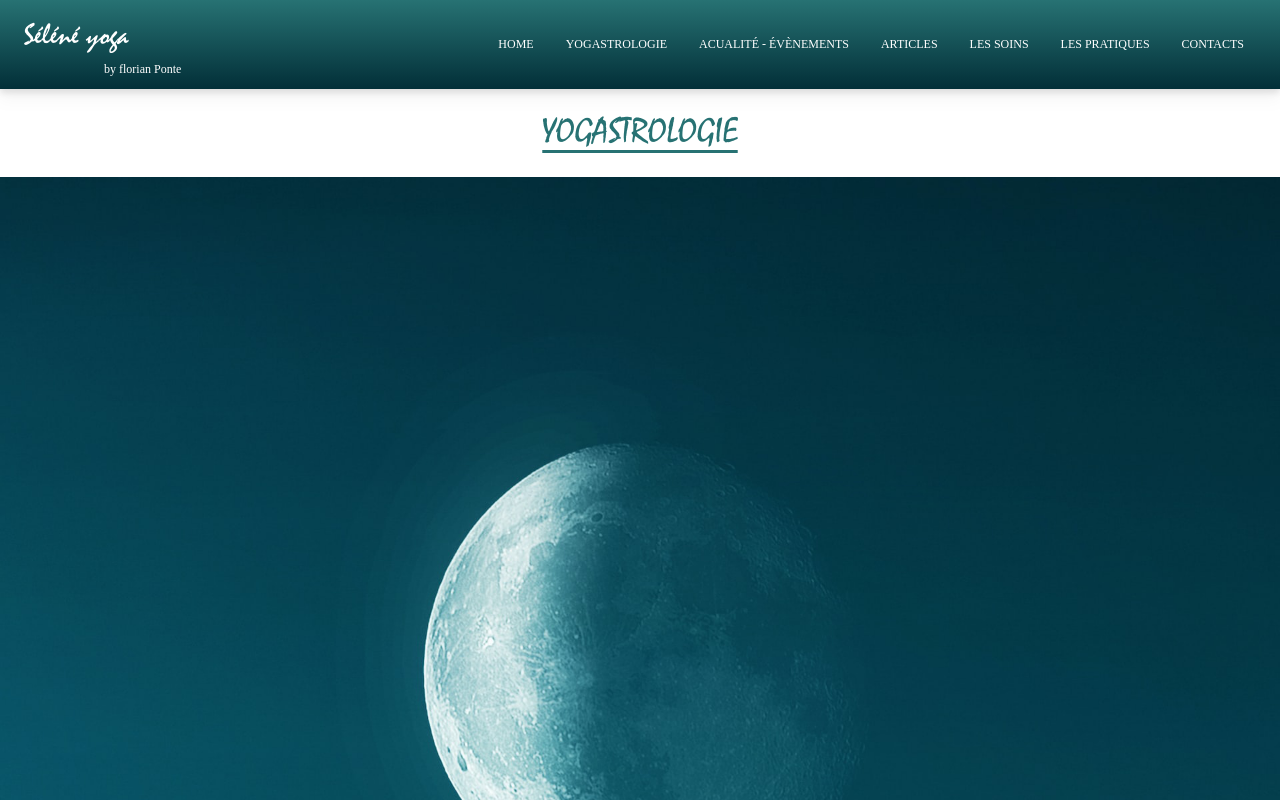
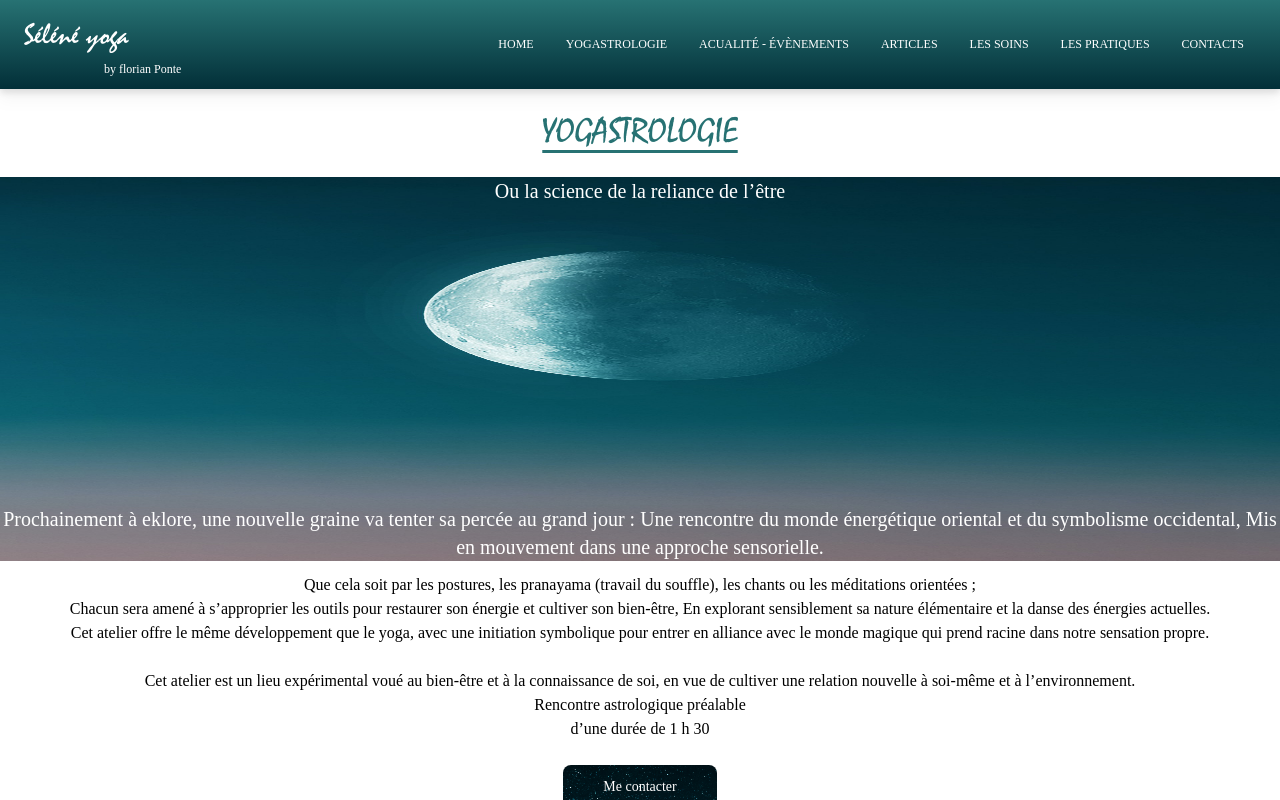
Before and after one commit to kev0629/selene-yoga, a Next.js app: page /Yogastrologie in a window 1280 px wide. Shown: the top 800 px of the page. Built offline with nearby package versions, Linux system fonts and the light colour scheme.

Commit message:
add text in pictures

```diff
--- a/pages/Consultations.tsx
+++ b/pages/Consultations.tsx
@@ -18,8 +18,21 @@ const consultation_individuel = (props: Props) => {
       </Head>
       <main className='text-xs md:text-base font-main'>
         <Navbar/>
-        <Image src={img1} alt={'Mountain lake'}/>
-        <p className='p-10 text-center'>
+
+        <div  className="relative h-32 overflow-hidden">
+          <div className='flex flex-col justify-center center-content h-full'>
+            <div>
+              <div className=' relative z-[1] text-center text-white bold text-4xl font-serif'>Ce qui oeuvre ici</div>
+            </div>
+          </div>
+          <Image
+           src={img1}
+           alt="Mountains sunset"
+           fill
+           placeholder='blur'
+            />
+        </div>
+        <p className='p-8 text-center'>
         Je me propose de vous aider par deux voies complémentaires :
         <br />
         - La voie de la conscience
--- a/pages/Oeuvre.tsx
+++ b/pages/Oeuvre.tsx
@@ -17,7 +17,14 @@ const Oeuvre = (props: Props) => {
       </Head>
       <main className='text-xs md:text-base font-main'>
         <Navbar/>
-        <Image src={img} alt={'moutain sky star'} />
+        <div  className="relative h-32 overflow-hidden">
+          <div className='flex flex-col justify-center center-content h-full'>
+            <div>
+              <div className=' relative z-[1] text-center text-white bold text-4xl font-serif'>Consultations <br/>Individuelles</div>
+            </div>
+          </div>
+        <Image src={img} alt={'moutain sky star'} fill  placeholder='blur'/>
+        </div>
         <p className='p-10 text-center'>
           L’intention :
           <br />
--- a/pages/Rencontres.tsx
+++ b/pages/Rencontres.tsx
@@ -18,7 +18,16 @@ const Rencontres = (props: Props) => {
       </Head>
       <main className='text-xs md:text-base font-main'>
         <Navbar/>
-        <Image src={img2} alt={'Mountain sunset'}/>
+        <div  className="relative h-32 overflow-hidden">
+          <div className='flex flex-col justify-center center-content h-full'>
+            <div>
+              <div className=' relative z-[1] text-center text-white bold text-4xl font-serif'>Rencontres collectives</div>
+            </div>
+          </div>
+        <Image src={img2} alt={'Mountain sunset'}
+        fill
+        placeholder='blur'/>
+        </div>
         <p className='p-10 text-center'>
           Que cela soit à travers des ateliers, des séminaires ou des stages,
           j’ai plaisir à animer ces évènements dans une dimension de partage, d’ouverture,
--- a/pages/Yogastrologie.tsx
+++ b/pages/Yogastrologie.tsx
@@ -19,8 +19,18 @@ const Yogastrologie = (props: Props) => {
       <main className='text-xs md:text-base font-main'>
         <Navbar/>
         <div className='text-center font-serif uppercase text-4xl m-6 underline underline-offset-8 text-selene-green'>Yogastrologie</div>
-        <Image src={img1} alt={'Mountain lake'} placeHolder='blur'/>
-        <p className='p-10 text-center text-base'>
+        <div  className="relative h-96 overflow-hidden">
+          <div className='flex flex-col justify-center center-content h-full'>
+            <div className='flex flex-col justify-between h-full'>
+              <div className=' relative z-[1] text-center text-white bold text-xl'>Ou la science de la reliance de l’être</div>
+              <div className=' relative z-[1] text-center text-white bold text-xl'>Prochainement à eklore, une nouvelle graine va tenter sa percée au grand jour :
+Une rencontre du monde énergétique oriental et du symbolisme occidental,
+Mis en mouvement dans une approche sensorielle.</div>
+            </div>
+          </div>
+        <Image src={img1} alt={'Mountain lake'} fill placeholder='blur'/>
+        </div>
+        <p className='p-3 text-center text-base'>
         Que cela soit par les postures, les pranayama (travail du souffle), les chants ou les méditations orientées ;<br/>
         Chacun sera amené à s’approprier les outils pour restaurer son énergie et cultiver son bien-être,
         En explorant sensiblement sa nature élémentaire et la danse des énergies actuelles.<br/>
```
